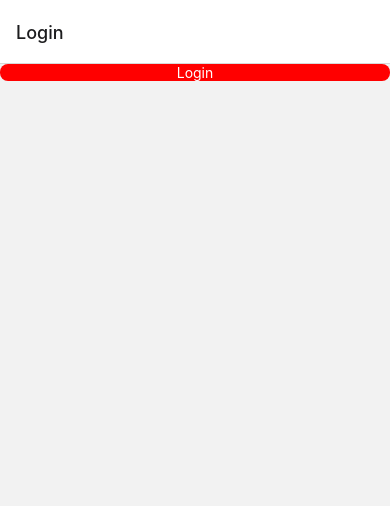
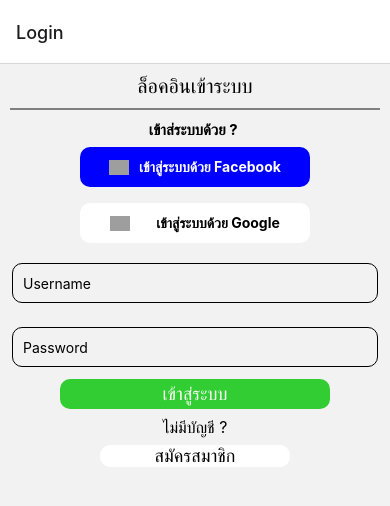
Before and after one commit to sprakz9/readAbook, a React Native app: screen /Login in a window 390 px wide. Shown: the top 506 px of the page. Built offline with nearby package versions, Linux system fonts and the light colour scheme; grey boxes are pictures that could not be loaded.

Commit message:
Update Login Page.

```diff
--- a/App.tsx
+++ b/App.tsx
@@ -20,7 +20,7 @@
           component={login}
         />
         <Stack.Screen
-          name="home"
+          name="Home"
           component={home}
         />
       </Stack.Navigator>
--- a/package.json
+++ b/package.json
@@ -18,7 +18,8 @@
     "react": "18.2.0",
     "react-native": "0.74.2",
     "react-native-safe-area-context": "^4.10.4",
-    "react-native-screens": "^3.31.1"
+    "react-native-screens": "^3.31.1",
+    "react-native-vector-icons": "^10.1.0"
   },
   "devDependencies": {
     "@babel/core": "^7.20.0",
@@ -29,6 +30,7 @@
     "@react-native/metro-config": "0.74.84",
     "@react-native/typescript-config": "0.74.84",
     "@types/react": "^18.2.6",
+    "@types/react-native-vector-icons": "^6.4.18",
     "@types/react-test-renderer": "^18.0.0",
     "babel-jest": "^29.6.3",
     "eslint": "^8.19.0",
--- a/screen/login.tsx
+++ b/screen/login.tsx
@@ -1,34 +1,194 @@
-import { View, Text, StyleSheet, TouchableOpacity , Button} from 'react-native'
+import {
+  View,
+  Text,
+  StyleSheet,
+  TouchableOpacity ,
+  Button ,
+  SafeAreaView ,
+  TextInput,
+  Image,
+} from 'react-native'
+import Icon from 'react-native-vector-icons/FontAwesome';
 import React from 'react'
 import Home from './Home'
 
-interface LoginProps {
-    navigation: any;
-  }
+Icon.loadFont();
+  const Login = () => {
 
-  const Login = ({ navigation }: LoginProps) => {
-    const handleLoginPress = () => {
-      navigation.navigate('home');
-    };
+    const [textUserName, setUserName] = React.useState('');
+    const [textPassword, setPassword] = React.useState('');
+
 
   return (
-        <TouchableOpacity style = {styles.btn_login} onPress={handleLoginPress}>
-            <Text style = {styles.text_login}>Login</Text>
-        </TouchableOpacity>
+    <>
+      <SafeAreaView style = {styles.container}>
+        <Text style = {styles.login_header}>ล็อคอินเข้าระบบ</Text>
+          <View style={styles.line}></View>
+
+          <View>
+            <Text style = {{
+              fontSize : 15,
+              textAlign : "center",
+              fontWeight : "bold",
+            }}>เข้าส่ระบบด้วย ? </Text>
+
+              {/* login with facebook */}
+
+            <TouchableOpacity style = {styles.btn_facebook}>
+            <Image
+              source={{uri : "https://web-asset.mebmarket.com/web/dist/assets/images/ic-facebook-white-bg.png"}}
+              style = {styles.icon_facebook}
+            />
+              <Text style = {styles.text_facebook}>
+                เข้าสู่ระบบด้วย Facebook
+              </Text>
+            </TouchableOpacity>
+
+                {/* login with google */}
+            <TouchableOpacity style = {styles.btn_google}>
+            <Image
+              source={{uri : "https://img.icons8.com/?size=100&id=17949&format=png&color=000000"}}
+              style = {styles.icon_google}
+            />
+              <Text style = {styles.text_google}>
+                เข้าสู่ระบบด้วย Google
+              </Text>
+            </TouchableOpacity>
+          </View>
 
 
+      <TextInput
+        style={styles.input}
+        onChangeText={setUserName}
+        value={textUserName}
+        placeholder="Username"
+      />
+      <TextInput
+        style={styles.input}
+        onChangeText={setPassword}
+        value={textPassword}
+        placeholder="Password"
+      />
+      <TouchableOpacity style = {styles.btn_login}>
+        <Text style = {styles.text_login}>เข้าสู่ระบบ</Text>
+      </TouchableOpacity>
+
+      <View>
+        <Text style = {{
+          textAlign : "center",
+          fontSize : 16,
+          marginTop : 8,
+        }}>
+          ไม่มีบัญชี ?
+        </Text>
+        <TouchableOpacity style = {styles.btn_register}>
+        <Text style = {styles.text_register}>สมัครสมาชิก</Text>
+        </TouchableOpacity>
+      </View>
+    </SafeAreaView>
+
+
+    </>
   )
 }
 
 const styles = StyleSheet.create({
    btn_login : {
-        backgroundColor : "red",
-        borderRadius : 8
+        backgroundColor : "#32cd32",
+        borderRadius : 10,
+        marginHorizontal : 60,
+        height : 30,
+        justifyContent : "center"
+    },
+    btn_register : {
+        backgroundColor : "white",
+        borderRadius : 10,
+        marginHorizontal : 100,
+        marginTop : 8
     },
     text_login : {
         color : "white" ,
         textAlign : "center",
-    }
+        fontSize : 18,
+    },
+    text_register : {
+        color : "black" ,
+        textAlign : "center",
+        fontSize : 18,
+  },
+    input: {
+        height: 40,
+        margin: 12,
+        borderWidth: 1,
+        padding: 10,
+        borderRadius : 10
+    },
+    container: {
+        // flex: 1,
+        justifyContent: 'center',
+        paddingHorizontal: 10,
+    },
+    login_header : {
+        marginTop : 10,
+        textAlign : "center",
+        fontSize : 20,
+        color : "black",
+    },
+    line: {
+        height: 2,
+        backgroundColor: 'gray',
+        margin: 10,
+    },
+    btn_facebook : {
+        backgroundColor : "blue",
+        margin : 8,
+        marginHorizontal : 80,
+        borderRadius : 10,
+        height : 40,
+        justifyContent : "center",
+        flexDirection : "row",
+        alignItems: "center",
+    },
+    text_facebook : {
+        color : "white",
+        textAlign : "center",
+        fontWeight : "bold",
+        alignSelf: 'center',
+    },
+    icon_facebook : {
+        width: 20,
+        height: 20,
+        resizeMode: 'contain',
+        alignSelf: 'center',
+        marginRight: 10,
+    },
+    btn_google : {
+        backgroundColor : "white",
+        margin : 8,
+        marginHorizontal : 80,
+        borderRadius : 10,
+        height : 40,
+        justifyContent : "center",
+        flexDirection : "row",
+        alignItems: "center",
+    },
+    text_google : {
+        color : "black",
+        textAlign : "center",
+        fontWeight : "bold",
+        alignSelf: 'center',
+    },
+    icon_google : {
+        width: 20,
+        height: 20,
+        resizeMode: 'contain',
+        alignSelf: 'center',
+        marginRight: 26,
+  }
+
+
+
+
 })
 
 export default Login
```
Also changed, not shown: 1 other file (tests, documents, lock files or other folders).
